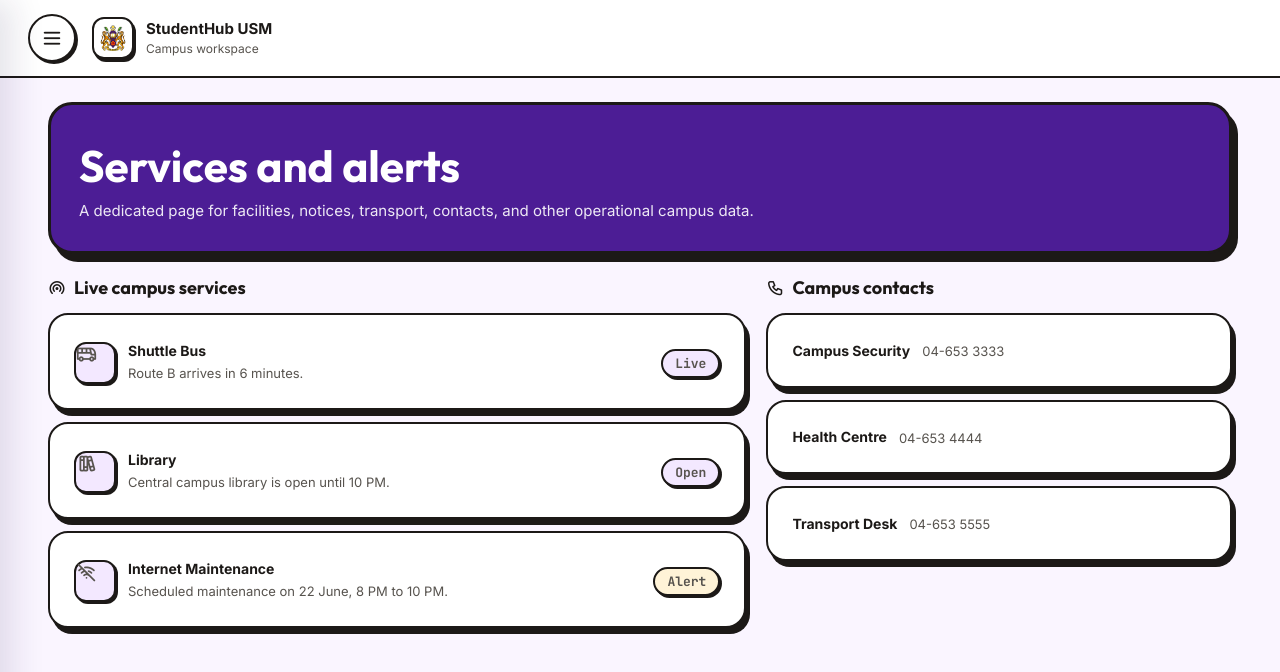
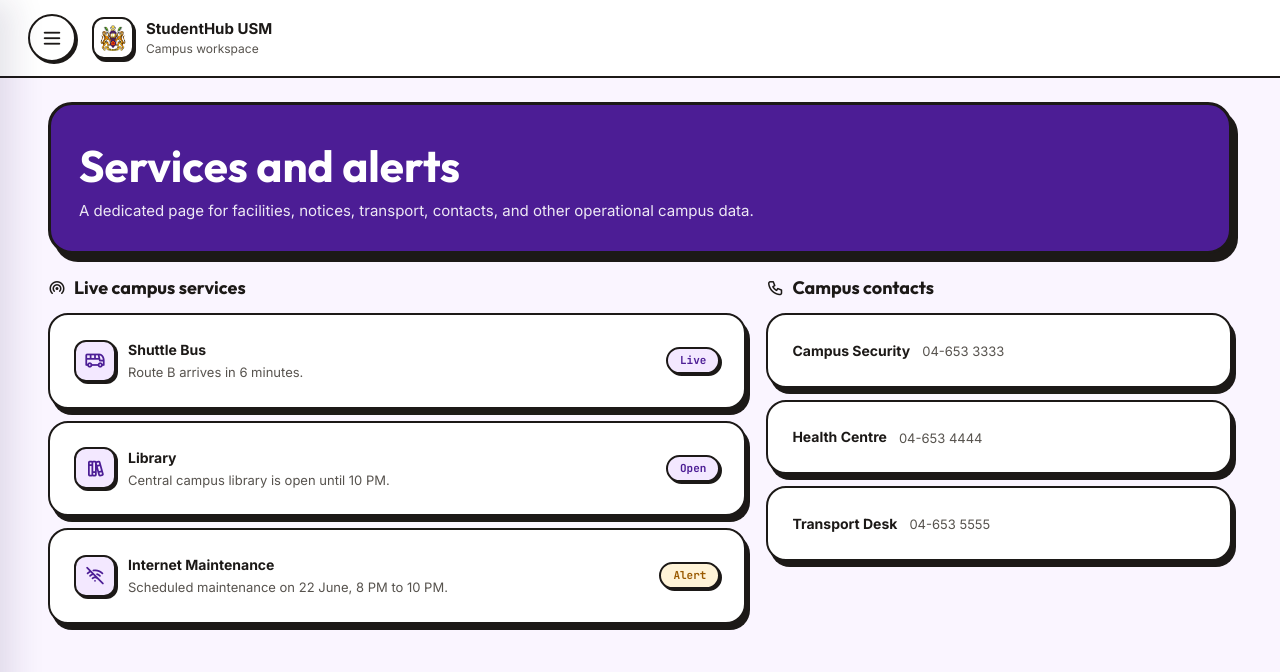
Before and after one commit to PolymerCat/makerpreneur, a Next.js app in the folder myapp/: page /campus in a window 1280 px wide. Shown: the top 672 px of the page. Built offline with nearby package versions, Linux system fonts and the light colour scheme; no server answers.

Commit message:
ui fix card icon

```diff
--- a/myapp/app/globals.css
+++ b/myapp/app/globals.css
@@ -767,9 +767,9 @@ input[type="range"] {
   font-size: 14px;
 }
 
-.row-card span,
-.media-card span,
-.contact-card span {
+.row-card span:not(.avatar):not(.badge),
+.media-card span:not(.avatar):not(.badge),
+.contact-card span:not(.avatar):not(.badge) {
   display: block;
   margin-top: 3px;
   color: var(--muted);
--- a/myapp/components/domain/FeedList.tsx
+++ b/myapp/components/domain/FeedList.tsx
@@ -11,8 +11,8 @@ export function FeedList({ items }: FeedListProps) {
   return (
     <div className="stack">
       {items.map((item) => (
-        <Card className="media-card" key={item.id}>
-          <Avatar icon={item.icon} />
+        <Card className="media-card justify-items-center" key={item.id}>
+          <Avatar icon={item.icon} size="md" className="justify-items-center" />
           <div>
             <strong>{item.title}</strong>
             <span>{item.body}</span>
--- a/myapp/components/ui/Avatar.tsx
+++ b/myapp/components/ui/Avatar.tsx
@@ -4,11 +4,12 @@ type AvatarProps = {
   initials?: string;
   icon?: string;
   size?: "sm" | "md" | "lg";
+  className?: string;
 };
 
-export function Avatar({ initials, icon, size = "md" }: AvatarProps) {
+export function Avatar({ initials, icon, size = "md", className = "" }: AvatarProps) {
   return (
-    <span className={`avatar avatar-${size}`}>
+    <span className={`avatar avatar-${size} ${className}`}>
       {icon ? <Icon name={icon} /> : initials}
     </span>
   );
```
